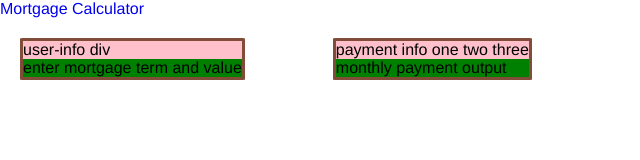
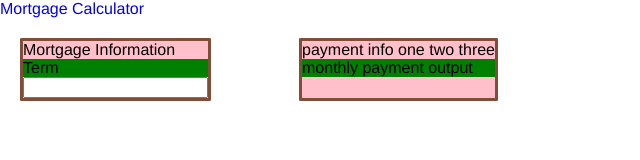
Before and after one commit to AndrMelon/MortgageCalcSite, a plain HTML site: page index.html in a window 1280 px wide. Shown: the whole page, without its empty margins (0-640 px from the left). Drawn offline with Linux system fonts and the light colour scheme.

Commit message:
normalize

```diff
--- a/css/style.css
+++ b/css/style.css
@@ -41,8 +41,13 @@ header {
 
 .entrybox {
     background-color: green;
+
 }
 
 .flex-parent {
 
 }
+
+#user-info {
+    margin: 5px;
+}
--- a/index.html
+++ b/index.html
@@ -13,6 +13,7 @@
     <meta name="description" content="">
     <meta name="viewport" content="width=device-width, initial-scale=1">
     <link href="https://fonts.googleapis.com/css2?family=Open+Sans&display=swap" rel="stylesheet">
+    <link rel="stylesheet" type="text/css" href="css.normalize.css">
     <link rel="stylesheet" type="text/css" href="css/style.css">
 </head>
 
@@ -26,19 +27,20 @@
     </header>
 
     <div class="flex-parent">
-        <section id="user-info">
+
             <div class="container">
-                user-info div
-
+                <h1>
+                    Mortgage Information
+                </h1>
                 <p class="entrybox">
-                    enter mortgage term and value
+                    Term
+                    <form>
+                        <input type="text">
+                    </form>
                 </p>
 
             </div>
 
-        </section id="payment-info">
-
-        <section id="payment-info">
             <div class="container">
                 payment info one two three
 
@@ -47,7 +49,7 @@
                 </p>
 
             </div>
-        </section>
+
     </div>
 
 
```
Also changed, not shown: css/normalize.css (added).
